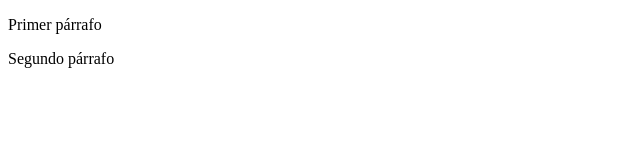
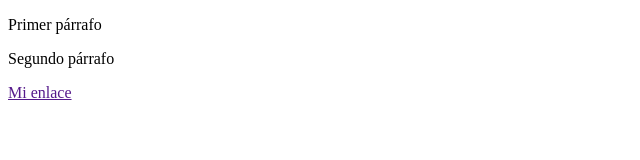
Before and after one commit to JandroCode/prueba, a plain HTML site: page index.html in a window 1280 px wide. Shown: the full height of the page, 0-640 px from the left. Drawn offline with Linux system fonts and the light colour scheme.

Commit message:
Creando un enlace

```diff
--- a/index.html
+++ b/index.html
@@ -9,6 +9,7 @@
 
     <p>Primer párrafo</p>
     <p>Segundo párrafo</p>
+    <a href="">Mi enlace</a>
 
 </body>
 </html>
```
